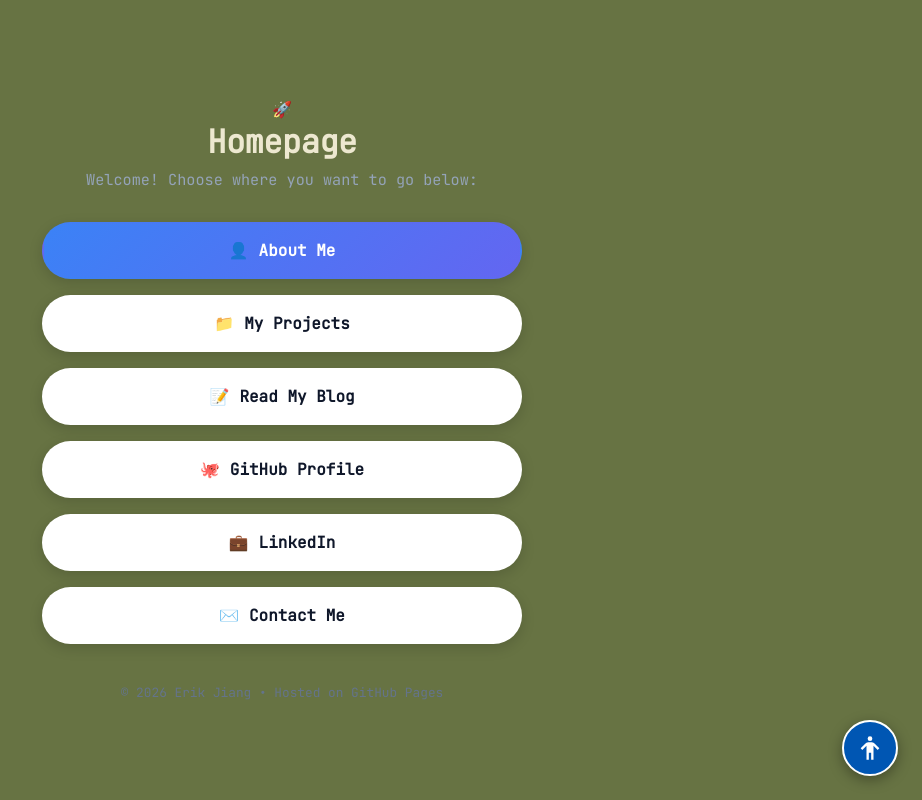
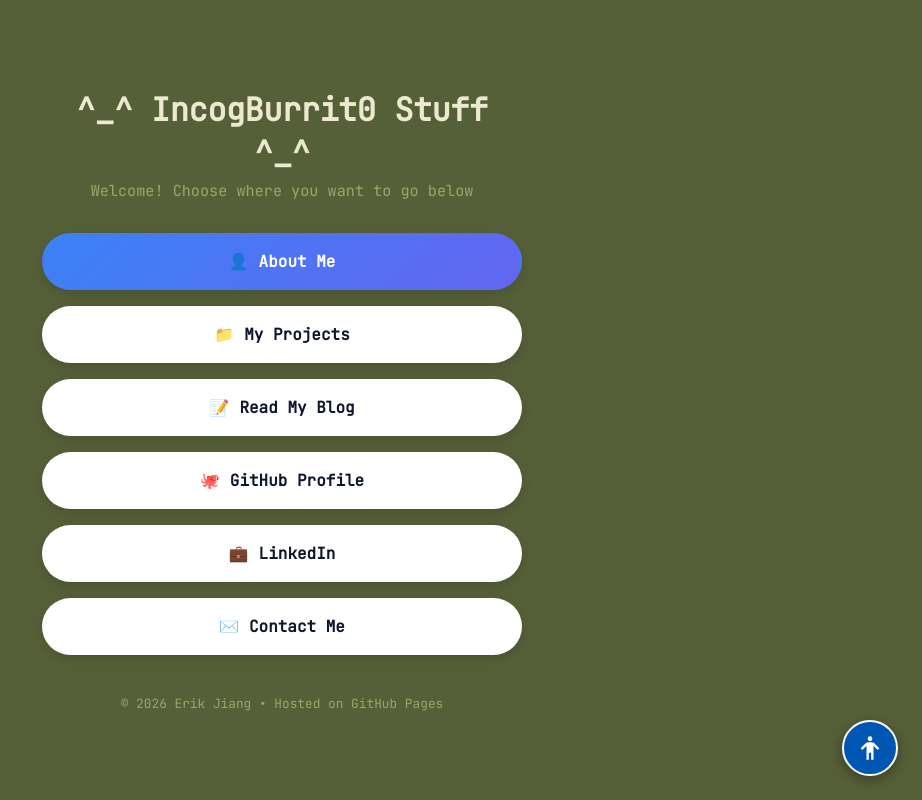
Before and after one commit to IncogBurrit0/IncogBurrit0.github.io, a plain HTML site: page index.html in a window 1280 px wide. Shown: the whole page, without its empty margins (358-1280 px from the left). Drawn offline with Linux system fonts and the light colour scheme.

Commit message:
change font colors and title/subtitle text

```diff
--- a/index.html
+++ b/index.html
@@ -19,7 +19,7 @@
       display: flex;
       justify-content: center;
       align-items: center;
-      background: #677343;
+      background: #566038;
       color: #EDE8D0;
       padding: 20px;
     }
@@ -44,7 +44,7 @@
 
     .subtitle {
       font-size: 0.95rem;
-      color: #94a3b8;
+      color: #98A869;
       margin-bottom: 32px;
     }
 
@@ -100,19 +100,17 @@
     footer {
       margin-top: 40px;
       font-size: 0.8rem;
-      color: #64748b;
+      color: #98A869;
     }
   </style>
 </head>
 <body>
 
   <main class="container">
-    <!-- Avatar / Icon (You can replace the emoji with an <img> tag) -->
-    <div class="avatar">🚀</div>
 
     <!-- Title & Subtitle -->
-    <h1>Homepage</h1>
-    <p class="subtitle">Welcome! Choose where you want to go below:</p>
+    <h1>^_^ IncogBurrit0 Stuff ^_^</h1>
+    <p class="subtitle">Welcome! Choose where you want to go below</p>
 
     <!-- Bubble Buttons -->
     <div class="links">
```
